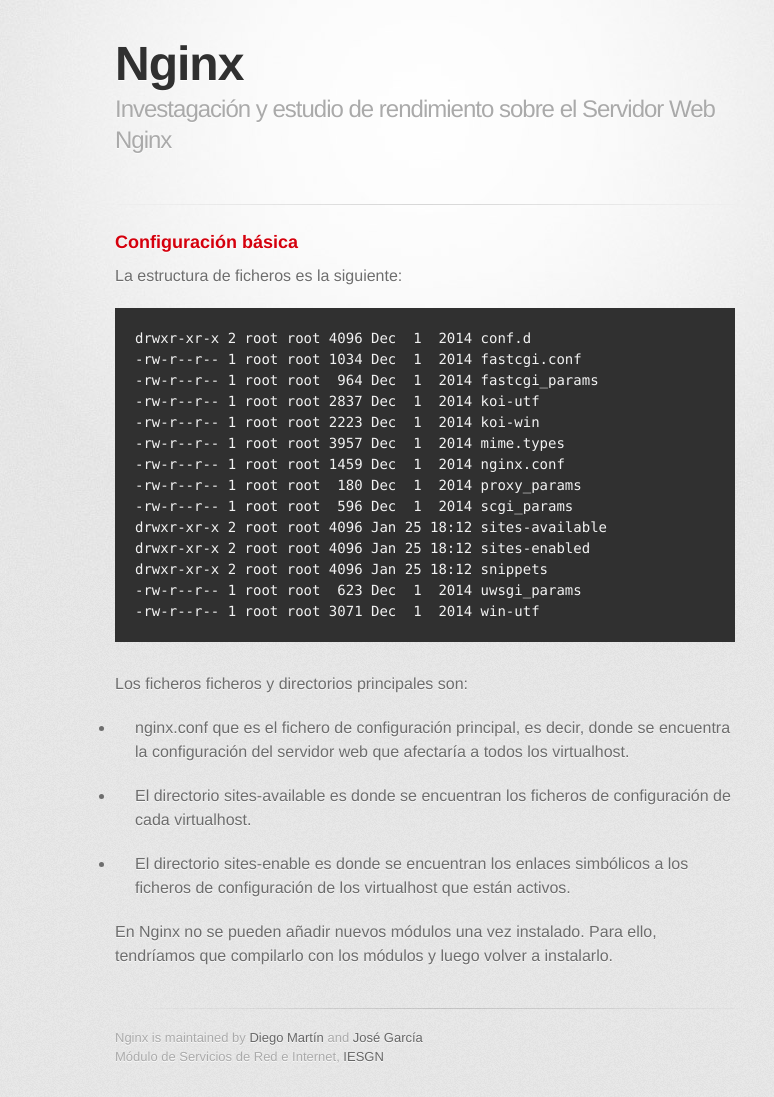
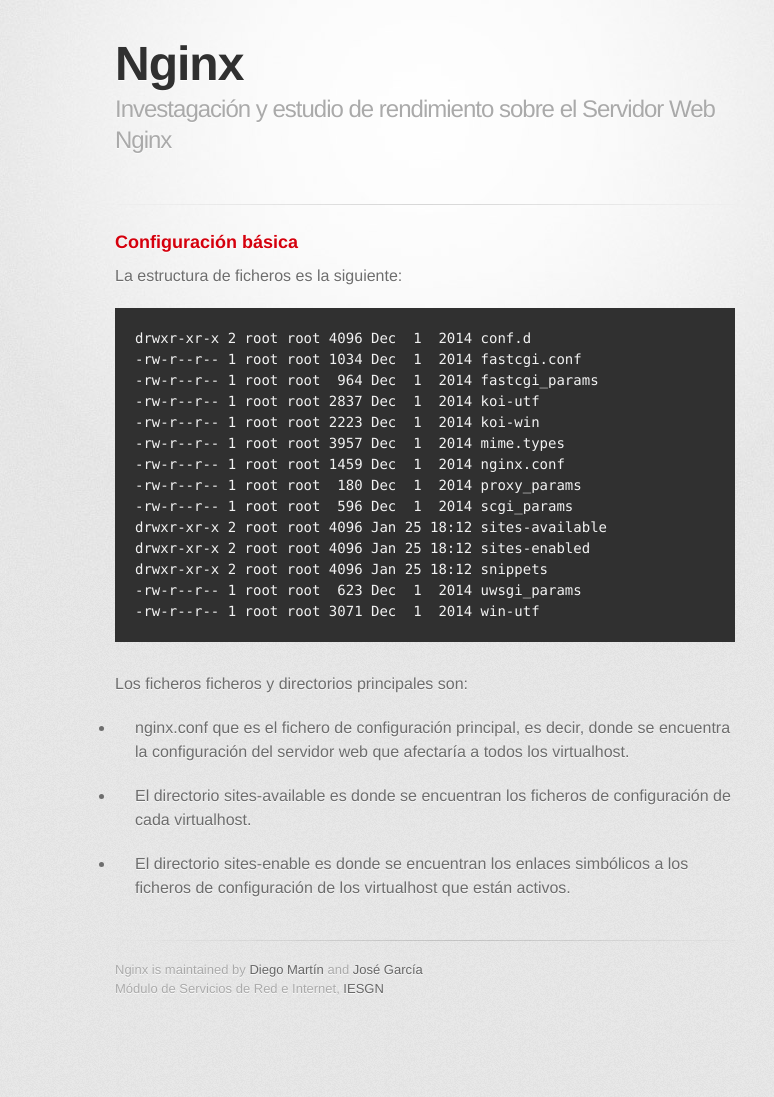
Before and after one commit to dmsgago/nginx, a Jekyll site: the page built from basic/index.md, in a window 1280 px wide. Shown: the whole page, without its empty margins (215-989 px from the left). Built offline with Jekyll 4.4.1, drawn with Linux system fonts in a browser that asks for light colours; some web fonts are replaced; after the commit the page ends 1029 px from its top, so only the background shows below that.

Commit message:
modificado basic

```diff
--- a/basic/index.md
+++ b/basic/index.md
@@ -31,5 +31,3 @@ Los ficheros ficheros y directorios principales son:
  * El directorio sites-available es donde se encuentran los ficheros de configuración de cada virtualhost.
 
  * El directorio sites-enable es donde se encuentran los enlaces simbólicos a los ficheros de configuración de los virtualhost que están activos.
-
-En Nginx no se pueden añadir nuevos módulos una vez instalado. Para ello, tendríamos que compilarlo con los módulos y luego volver a instalarlo.
```
